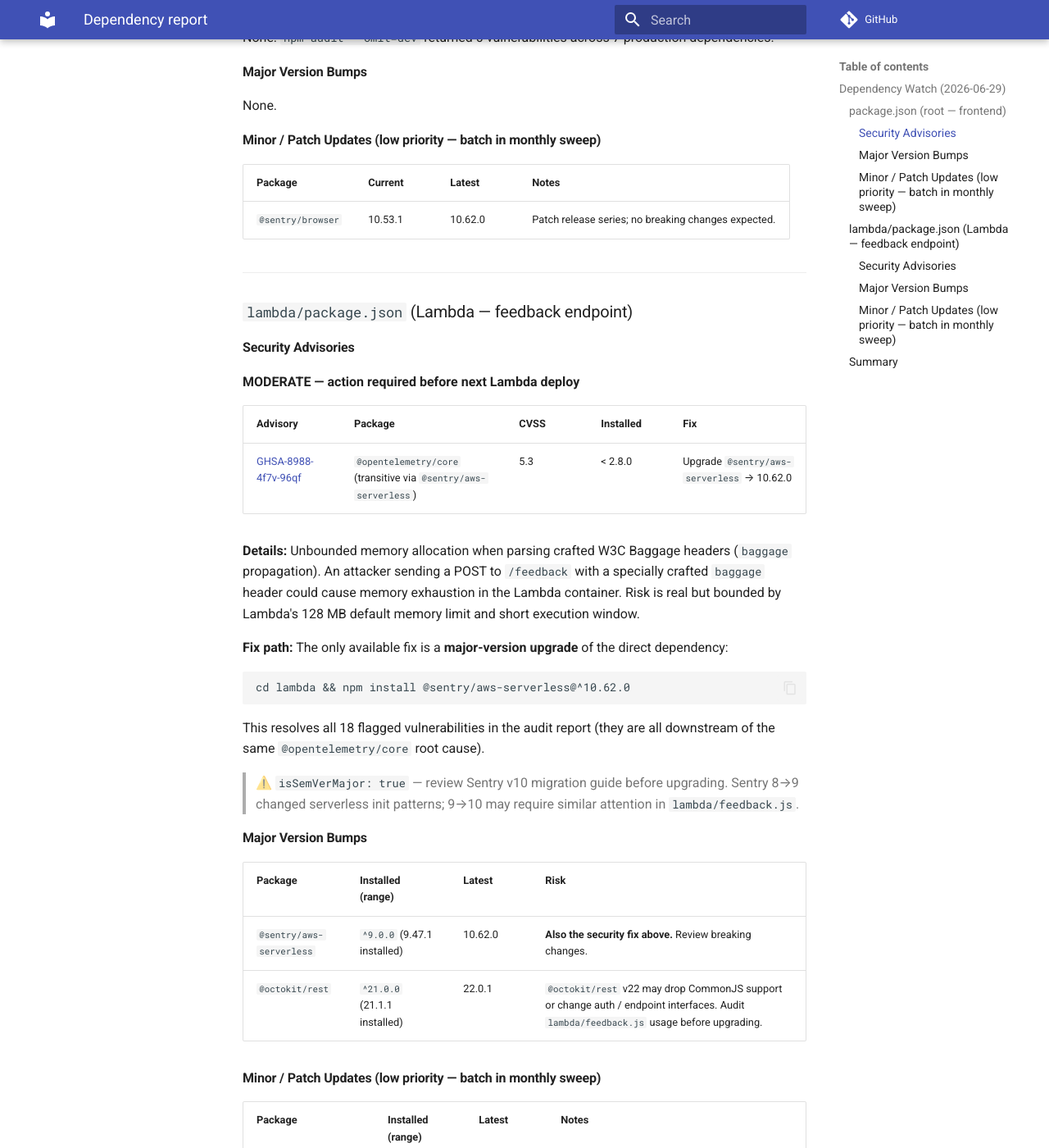
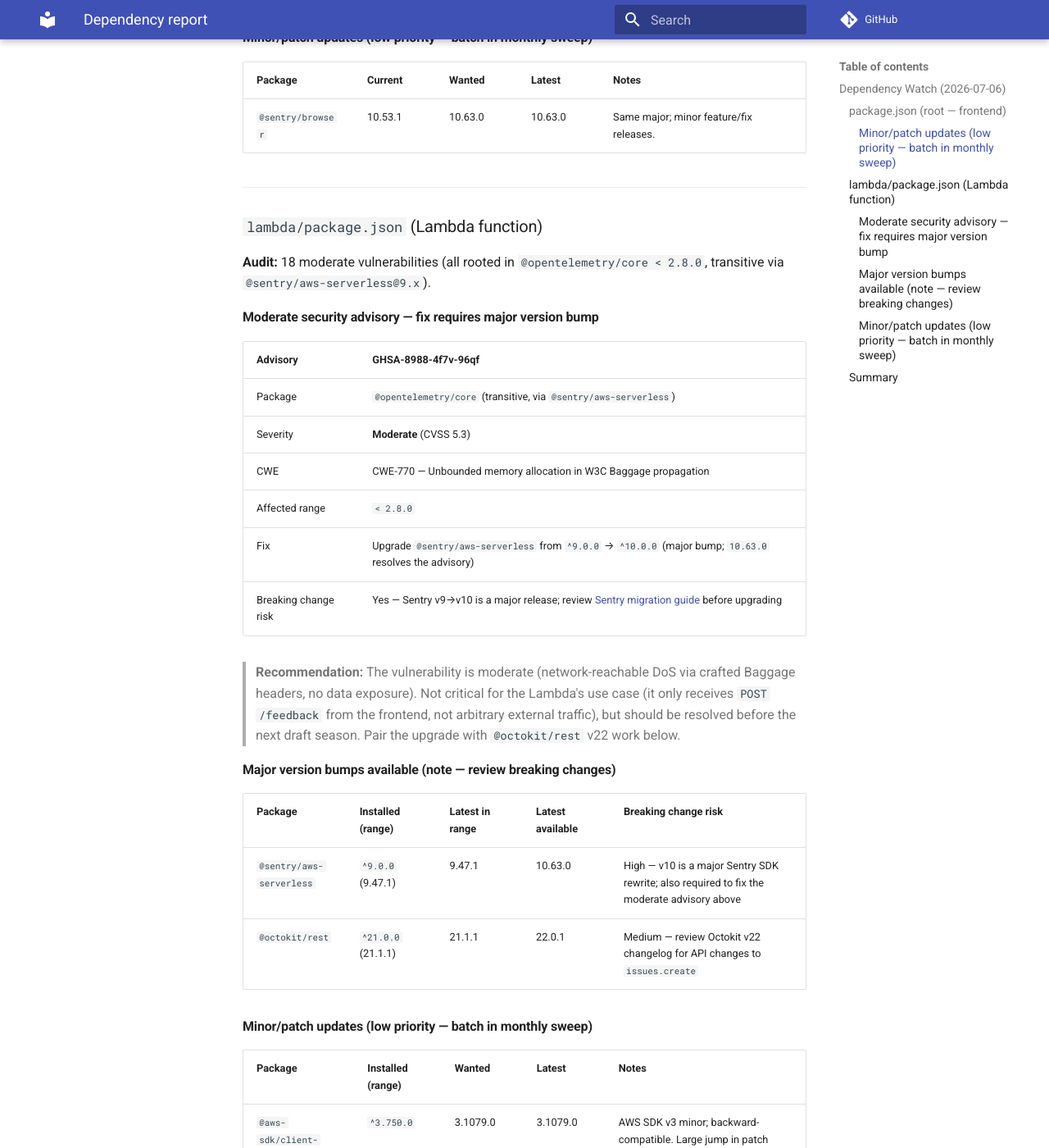
Before and after one commit to jaetill/draft, an MkDocs documentation site: the page built from docs/dependency-report.md, in a window 1280 px wide and 1400 px high, scrolled down 375 px. Shown: the whole window at 82% size. Built offline with MkDocs 1.6.1 and Material for MkDocs 9.7.7, drawn with Linux system fonts in a browser that asks for light colours; comment, search, counter and statistics services are not loaded; some of the changed text lies outside the part shown.

Commit message:
dep-watch: weekly report 2026-07-06

````diff
--- a/docs/dependency-report.md
+++ b/docs/dependency-report.md
@@ -1,67 +1,56 @@
-## Dependency Watch (2026-06-29)
+## Dependency Watch (2026-07-06)
 
 ---
 
 ### `package.json` (root — frontend)
 
-#### Security Advisories
-None. `npm audit --omit=dev` returned 0 vulnerabilities across 7 production dependencies.
+**Audit:** 0 vulnerabilities in production dependencies.
 
-#### Major Version Bumps
-None.
+#### Minor/patch updates (low priority — batch in monthly sweep)
 
-#### Minor / Patch Updates (low priority — batch in monthly sweep)
-
-| Package | Current | Latest | Notes |
-|---|---|---|---|
-| `@sentry/browser` | 10.53.1 | 10.62.0 | Patch release series; no breaking changes expected. |
+| Package | Current | Wanted | Latest | Notes |
+|---|---|---|---|---|
+| `@sentry/browser` | 10.53.1 | 10.63.0 | 10.63.0 | Same major; minor feature/fix releases. |
 
 ---
 
-### `lambda/package.json` (Lambda — feedback endpoint)
+### `lambda/package.json` (Lambda function)
 
-#### Security Advisories
+**Audit:** 18 moderate vulnerabilities (all rooted in `@opentelemetry/core < 2.8.0`, transitive via `@sentry/aws-serverless@9.x`).
 
-**MODERATE — action required before next Lambda deploy**
+#### Moderate security advisory — fix requires major version bump
 
-| Advisory | Package | CVSS | Installed | Fix |
+| Advisory | GHSA-8988-4f7v-96qf |
+|---|---|
+| Package | `@opentelemetry/core` (transitive, via `@sentry/aws-serverless`) |
+| Severity | **Moderate** (CVSS 5.3) |
+| CWE | CWE-770 — Unbounded memory allocation in W3C Baggage propagation |
+| Affected range | `< 2.8.0` |
+| Fix | Upgrade `@sentry/aws-serverless` from `^9.0.0` → `^10.0.0` (major bump; `10.63.0` resolves the advisory) |
+| Breaking change risk | Yes — Sentry v9→v10 is a major release; review [Sentry migration guide](https://docs.sentry.io/platforms/javascript/migration/) before upgrading |
+
+> **Recommendation:** The vulnerability is moderate (network-reachable DoS via crafted Baggage headers, no data exposure). Not critical for the Lambda's use case (it only receives `POST /feedback` from the frontend, not arbitrary external traffic), but should be resolved before the next draft season. Pair the upgrade with `@octokit/rest` v22 work below.
+
+#### Major version bumps available (note — review breaking changes)
+
+| Package | Installed (range) | Latest in range | Latest available | Breaking change risk |
 |---|---|---|---|---|
-| [GHSA-8988-4f7v-96qf](https://github.com/advisories/GHSA-8988-4f7v-96qf) | `@opentelemetry/core` (transitive via `@sentry/aws-serverless`) | 5.3 | < 2.8.0 | Upgrade `@sentry/aws-serverless` → 10.62.0 |
+| `@sentry/aws-serverless` | `^9.0.0` (9.47.1) | 9.47.1 | 10.63.0 | High — v10 is a major Sentry SDK rewrite; also required to fix the moderate advisory above |
+| `@octokit/rest` | `^21.0.0` (21.1.1) | 21.1.1 | 22.0.1 | Medium — review Octokit v22 changelog for API changes to `issues.create` |
 
-**Details:** Unbounded memory allocation when parsing crafted W3C Baggage headers (`baggage` propagation). An attacker sending a POST to `/feedback` with a specially crafted `baggage` header could cause memory exhaustion in the Lambda container. Risk is real but bounded by Lambda's 128 MB default memory limit and short execution window.
+#### Minor/patch updates (low priority — batch in monthly sweep)
 
-**Fix path:** The only available fix is a **major-version upgrade** of the direct dependency:
-
-```
-cd lambda && npm install @sentry/aws-serverless@^10.62.0
-```
-
-This resolves all 18 flagged vulnerabilities in the audit report (they are all downstream of the same `@opentelemetry/core` root cause).
-
-> ⚠️ `isSemVerMajor: true` — review Sentry v10 migration guide before upgrading. Sentry 8→9 changed serverless init patterns; 9→10 may require similar attention in `lambda/feedback.js`.
-
-#### Major Version Bumps
-
-| Package | Installed (range) | Latest | Risk |
-|---|---|---|---|
-| `@sentry/aws-serverless` | `^9.0.0` (9.47.1 installed) | 10.62.0 | **Also the security fix above.** Review breaking changes. |
-| `@octokit/rest` | `^21.0.0` (21.1.1 installed) | 22.0.1 | `@octokit/rest` v22 may drop CommonJS support or change auth / endpoint interfaces. Audit `lambda/feedback.js` usage before upgrading. |
-
-#### Minor / Patch Updates (low priority — batch in monthly sweep)
-
-| Package | Installed (range) | Latest | Notes |
-|---|---|---|---|
-| `@aws-sdk/client-secrets-manager` | `^3.750.0` | 3.1075.0 | Large patch-series jump within `^3.x`; AWS SDK v3 is additive-only within major. Safe to `npm update`. |
+| Package | Installed (range) | Wanted | Latest | Notes |
+|---|---|---|---|---|
+| `@aws-sdk/client-secrets-manager` | `^3.750.0` | 3.1079.0 | 3.1079.0 | AWS SDK v3 minor; backward-compatible. Large jump in patch numbers is normal for AWS SDK's weekly releases. |
 
 ---
 
 ### Summary
 
-| Severity | Count | Location |
+| Severity | Count | Action |
 |---|---|---|
-| CRITICAL / HIGH | 0 | — |
-| MODERATE (security) | 1 root cause → 18 transitive | `lambda/` |
-| Major version bump | 2 | `lambda/` |
-| Minor / patch | 2 | root + `lambda/` |
-
-**Recommended action:** Upgrade `@sentry/aws-serverless` to `^10.62.0` in `lambda/` — this resolves the moderate advisory and pulls in the latest SDK. Treat the `@octokit/rest` 21→22 major bump as a separate PR after reviewing breaking changes. Remaining items can wait for the next monthly sweep.
+| Critical/High security | 0 | — |
+| Moderate security | 18 (all same root cause) | Fix via `@sentry/aws-serverless` v10 major bump; not urgent for this use case |
+| Major version bumps | 2 | Review before next draft season (`@sentry/aws-serverless`, `@octokit/rest`) |
+| Minor/patch updates | 3 | Batch in monthly sweep |
````
